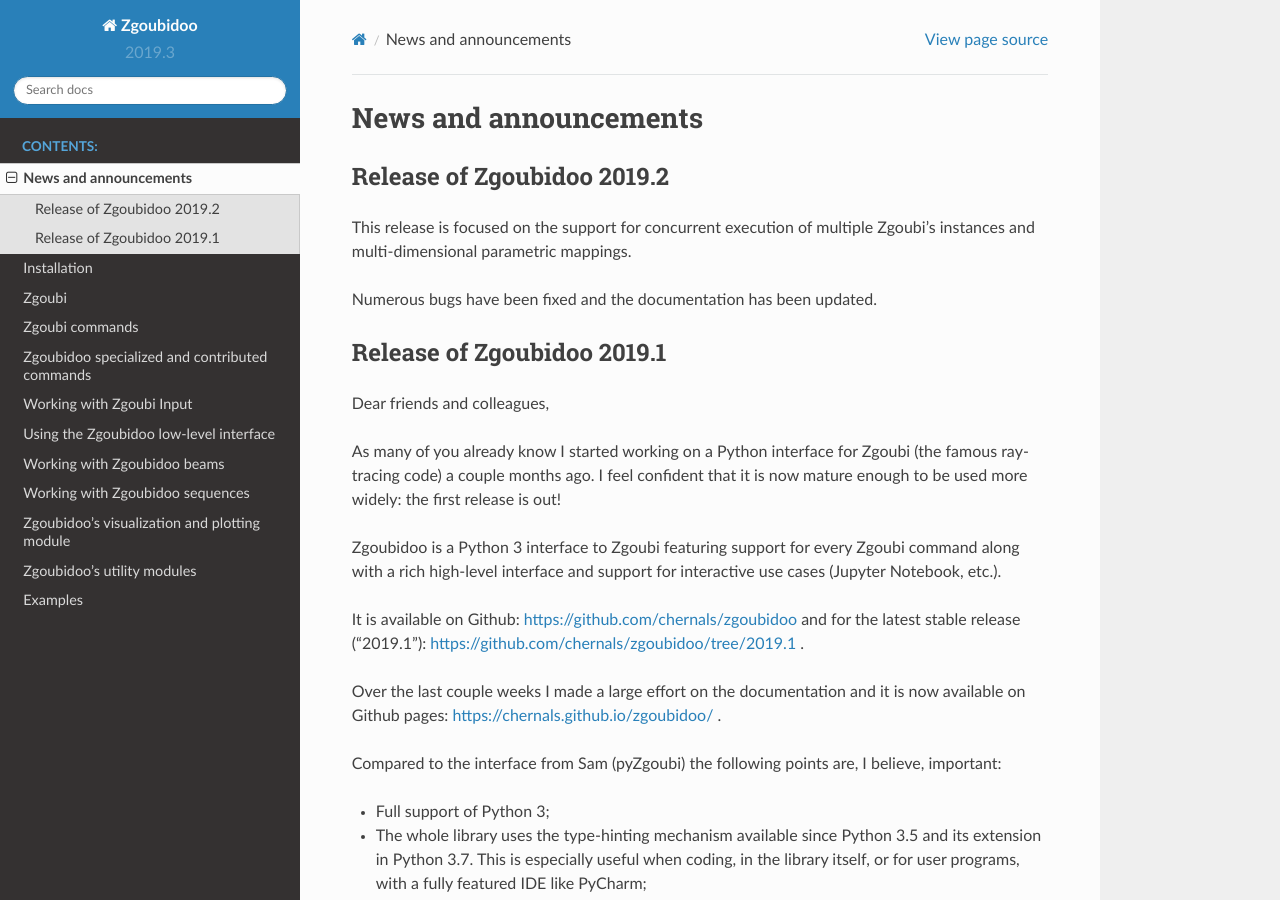
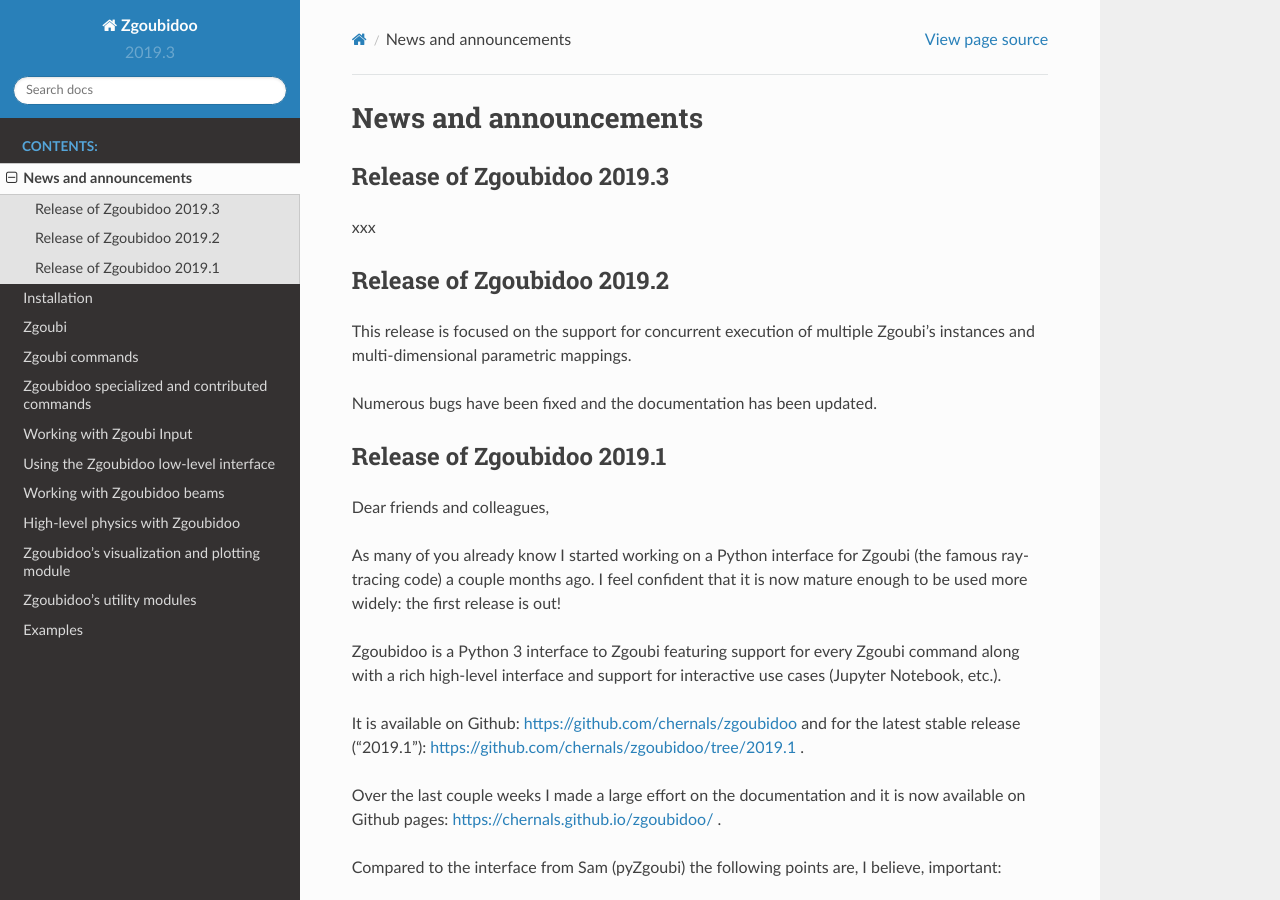
Before and after one commit to ULB-Metronu/zgoubidoo, a Sphinx documentation site: the page built from docs/news.rst, in a window 1280 px wide and 900 px high. Built offline with Sphinx 7.4.7 and the Read the Docs theme 2.0.0, drawn with Linux system fonts in a browser that asks for light colours.

Commit message:
Doc update.

```diff
--- a/docs/commands.rst
+++ b/docs/commands.rst
@@ -71,3 +71,9 @@
 
 .. automodapi:: zgoubidoo.commands.spin
     :no-heading:
+
+Synchrotron radiation commands
+------------------------------
+
+.. automodapi:: zgoubidoo.commands.radiation
+    :no-heading:
--- a/docs/news.rst
+++ b/docs/news.rst
@@ -1,5 +1,10 @@
 News and announcements
 ======================
+
+Release of Zgoubidoo 2019.3
+---------------------------
+
+xxx
 
 Release of Zgoubidoo 2019.2
 ---------------------------
--- a/docs/sequence.rst
+++ b/docs/sequence.rst
@@ -1,7 +1,7 @@
-Working with Zgoubidoo sequences
-================================
+High-level physics with Zgoubidoo
+=================================
 
-.. automodule:: zgoubidoo.sequence
+.. automodule:: zgoubidoo.physics
 
 .. contents:: :local:
     :depth: 1
@@ -9,5 +9,5 @@
 Sequence main class
 ---------------------------------------------------
 
-.. automodapi:: zgoubidoo.sequence.sequence
+.. automodapi:: zgoubidoo.physics.sequence
     :no-heading:
```
